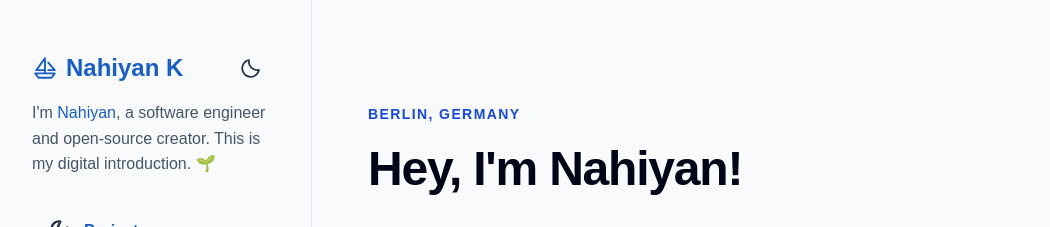
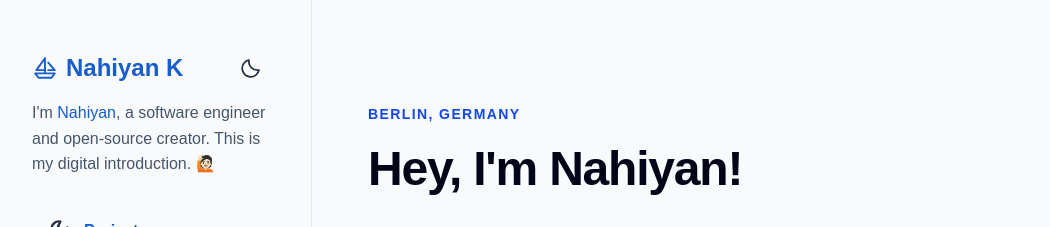
Before and after one commit to ayonious/oyon-portfolio, a Next.js app: page / in a window 1280 px wide. Shown: the top 227 px of the page, without its empty margins (8-1058 px from the left). Built offline with nearby package versions, Linux system fonts and the light colour scheme.

Commit message:
empty message

```diff
--- a/components/ProfileSidebar.tsx
+++ b/components/ProfileSidebar.tsx
@@ -30,7 +30,7 @@ export default function ProfileSidebar() {
           </div>
           <p className="mt-3 max-w-xs text-slate-600 dark:text-slate-300">
             I&apos;m <Link href="/about">Nahiyan</Link>, a software engineer and
-            open-source creator. This is my digital introduction. 🌱
+            open-source creator. This is my digital introduction. 🙋🏻
           </p>
         </div>
 
```
